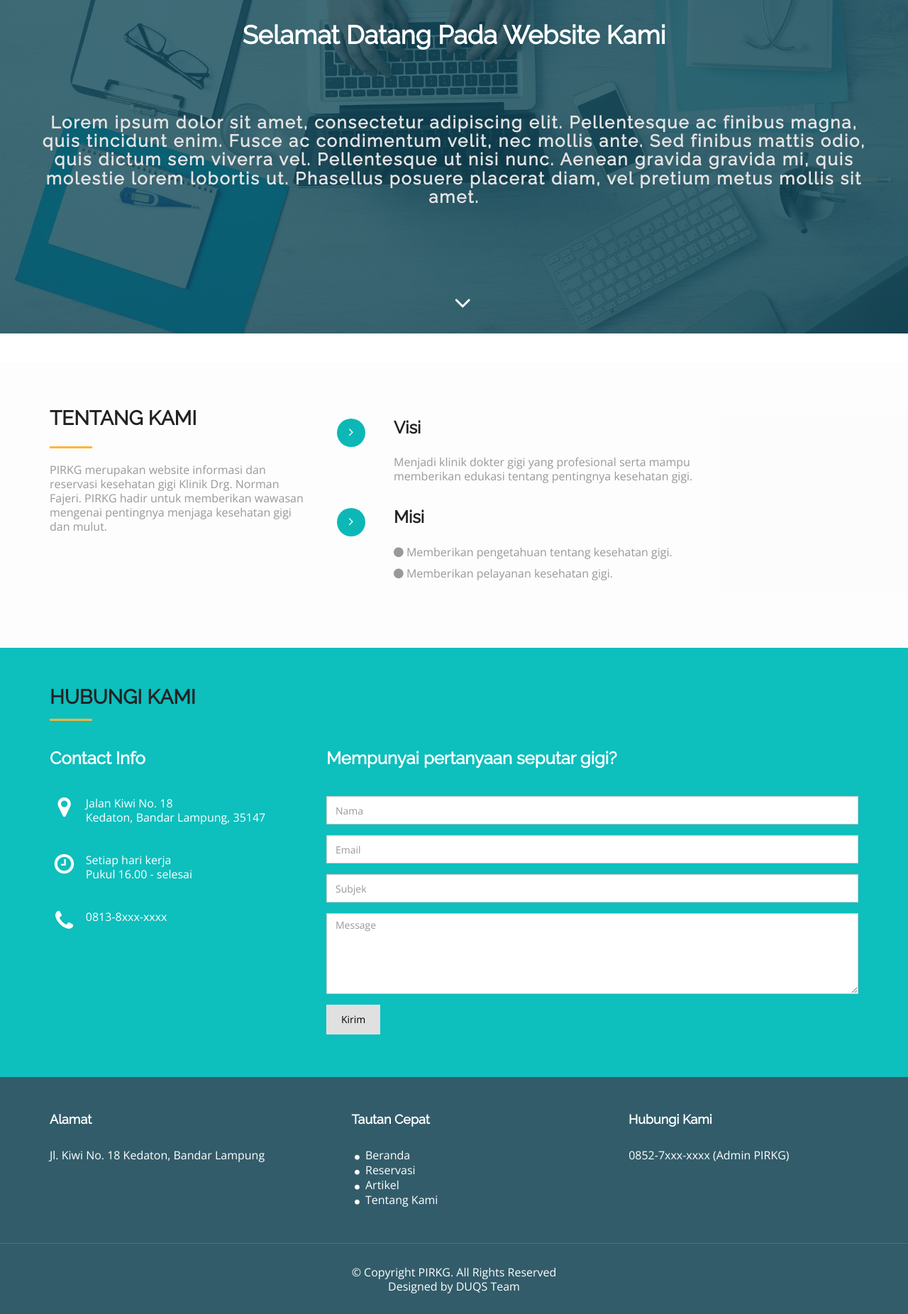
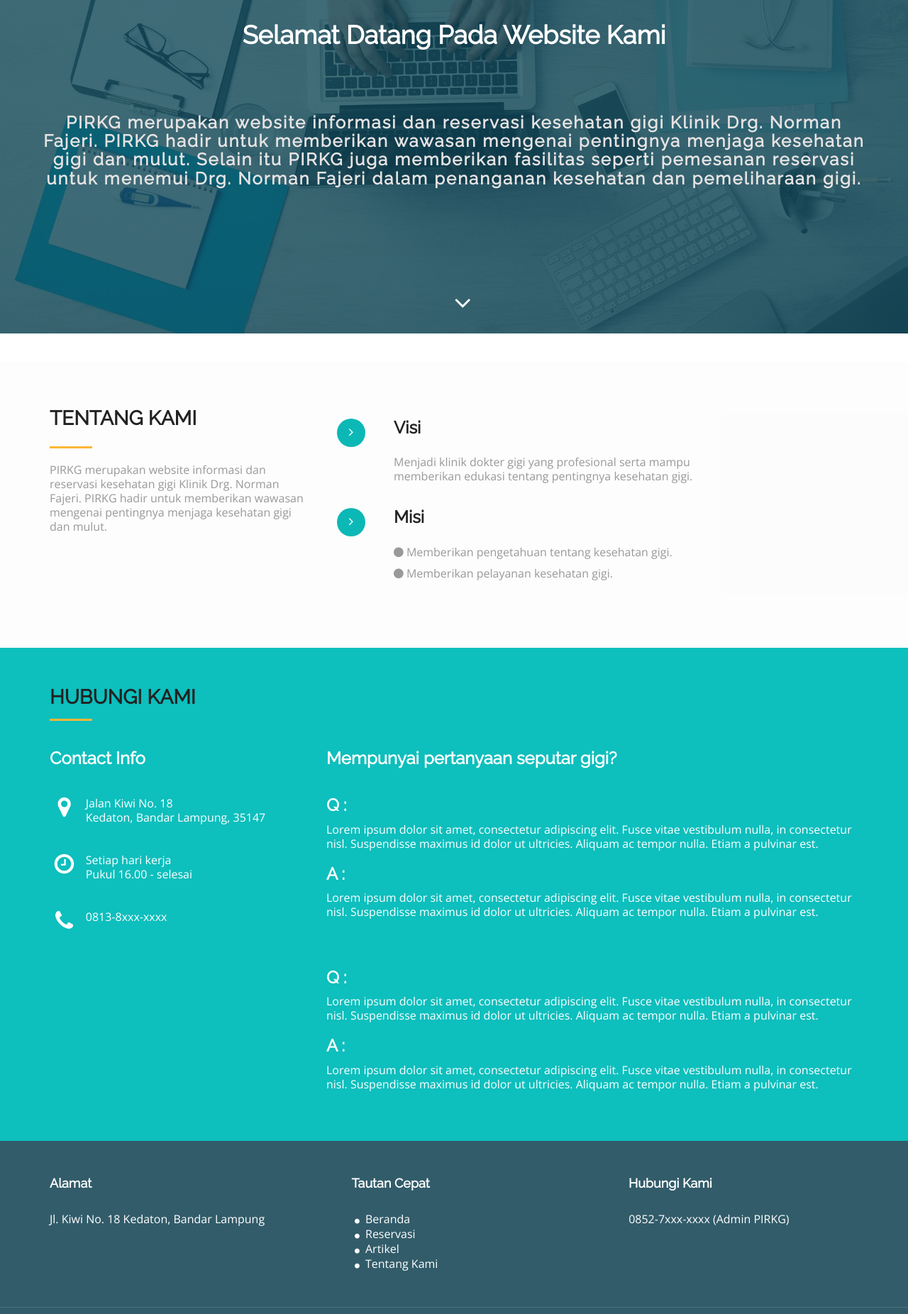
Before and after one commit to Mariadinii/PIRKG, a CodeIgniter app: page /PIRKG/tentang_kami in a window 1280 px wide. Shown: the part 180-2032 px from the top of the page at 71% size. Run offline with CodeIgniter, Linux system fonts and the light colour scheme; data comes from the database, SQL or seed files in the repository; some libraries are stand-ins or nearby versions; some web fonts are replaced.

```diff
--- a/application/views/pages/tentang_kami.php
+++ b/application/views/pages/tentang_kami.php
@@ -53,30 +53,27 @@
         <div class="contact-info">
           <h3 class="cnt-ttl">Mempunyai pertanyaan seputar gigi?</h3>
           <div class="space"></div>
-          <div id="sendmessage">Your message has been sent. Thank you!</div>
-          <div id="errormessage"></div>
-          <form action="" method="post" role="form" class="contactForm">
-            <div class="form-group">
-              <input type="text" name="name" class="form-control br-radius-zero" id="name" placeholder="Nama" data-rule="minlen:4" data-msg="Please enter at least 4 chars" />
-              <div class="validation"></div>
+
+            <div class="more-features-box-text">
+                <h3>Q :</h3>
+                <p>Lorem ipsum dolor sit amet, consectetur adipiscing elit. Fusce vitae vestibulum nulla, in consectetur nisl. Suspendisse maximus id dolor ut ultricies. Aliquam ac tempor nulla. Etiam a pulvinar est. </p>
             </div>
-            <div class="form-group">
-              <input type="email" class="form-control br-radius-zero" name="email" id="email" placeholder="Email" data-rule="email" data-msg="Please enter a valid email" />
-              <div class="validation"></div>
-            </div>
-            <div class="form-group">
-              <input type="text" class="form-control br-radius-zero" name="subject" id="subject" placeholder="Subjek" data-rule="minlen:4" data-msg="Please enter at least 8 chars of subject" />
-              <div class="validation"></div>
-            </div>
-            <div class="form-group">
-              <textarea class="form-control br-radius-zero" name="message" rows="5" data-rule="required" data-msg="Please write something for us" placeholder="Message"></textarea>
-              <div class="validation"></div>
+            <div class="more-features-box-text">
+                <h3>A :</h3>
+                <p>Lorem ipsum dolor sit amet, consectetur adipiscing elit. Fusce vitae vestibulum nulla, in consectetur nisl. Suspendisse maximus id dolor ut ultricies. Aliquam ac tempor nulla. Etiam a pulvinar est. </p>
             </div>
 
-            <div class="form-action">
-              <button type="submit" class="btn btn-form">Kirim</button>
+            <br><br>
+
+            <div class="more-features-box-text">
+                <h3>Q : </h3>
+                <p>Lorem ipsum dolor sit amet, consectetur adipiscing elit. Fusce vitae vestibulum nulla, in consectetur nisl. Suspendisse maximus id dolor ut ultricies. Aliquam ac tempor nulla. Etiam a pulvinar est. </p>
             </div>
-          </form>
+            <div class="more-features-box-text">
+                <h3>A : </h3>
+                <p>Lorem ipsum dolor sit amet, consectetur adipiscing elit. Fusce vitae vestibulum nulla, in consectetur nisl. Suspendisse maximus id dolor ut ultricies. Aliquam ac tempor nulla. Etiam a pulvinar est. </p>
+            </div>
+
         </div>
       </div>
     </div>
--- a/application/views/templates/header.php
+++ b/application/views/templates/header.php
@@ -69,7 +69,7 @@
               <!-- welcome message-->
               <h1 style="color: white;">Selamat Datang Pada Website Kami</h1>
               <br><br><br>
-              <h3 style="color: #e6e3e3; letter-spacing: 2px;">Lorem ipsum dolor sit amet, consectetur adipiscing elit. Pellentesque ac finibus magna, quis tincidunt enim. Fusce ac condimentum velit, nec mollis ante. Sed finibus mattis odio, quis dictum sem viverra vel. Pellentesque ut nisi nunc. Aenean gravida gravida mi, quis molestie lorem lobortis ut. Phasellus posuere placerat diam, vel pretium metus mollis sit amet.</h3>
+              <h3 style="color: #e6e3e3; letter-spacing: 2px;">PIRKG merupakan website informasi dan reservasi kesehatan gigi Klinik Drg. Norman Fajeri. PIRKG hadir untuk memberikan wawasan mengenai pentingnya menjaga kesehatan gigi dan mulut. Selain itu PIRKG juga memberikan fasilitas seperti pemesanan reservasi untuk menemui Drg. Norman Fajeri dalam penanganan kesehatan dan pemeliharaan gigi.</h3>
 
               <a href="#service"><i class="fa fa-angle-down"></i></a>
             </div>
```
Also changed, not shown: application/views/admins/reservation.php (+16 -1 lines).
